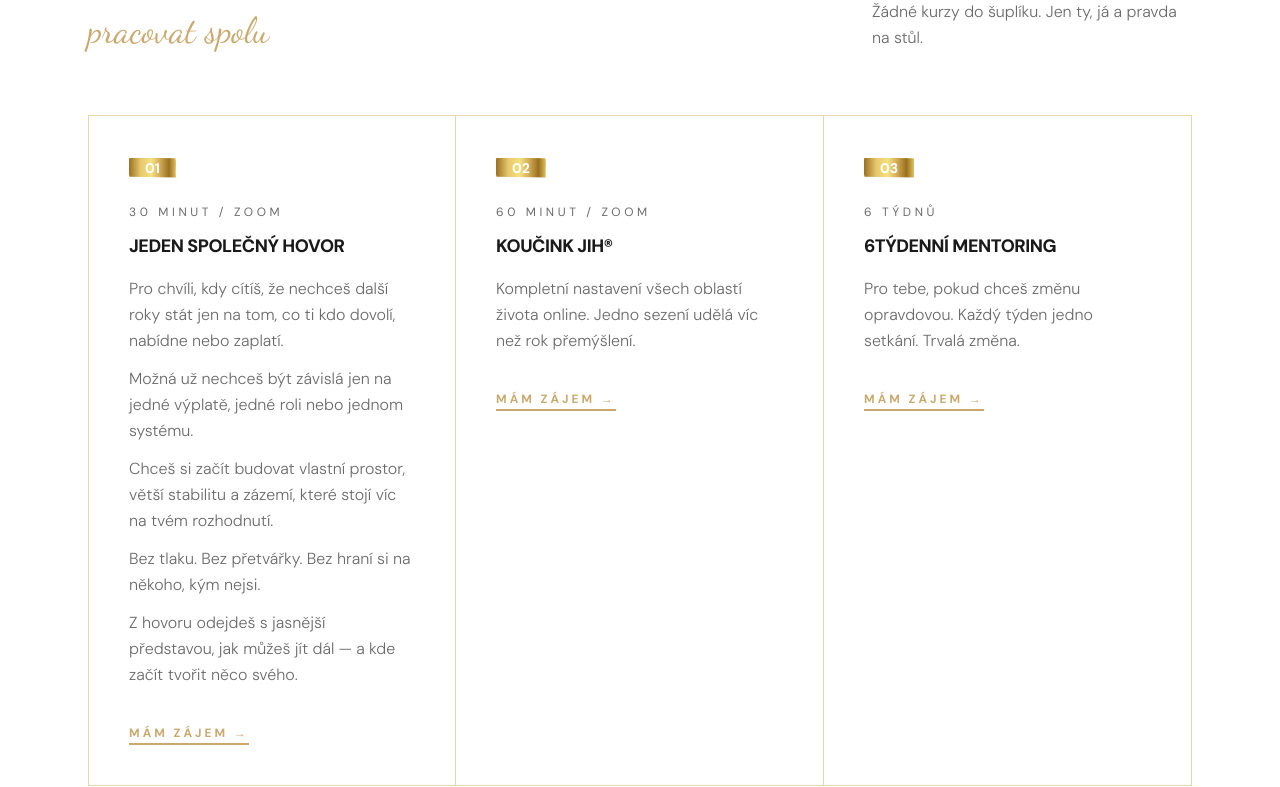
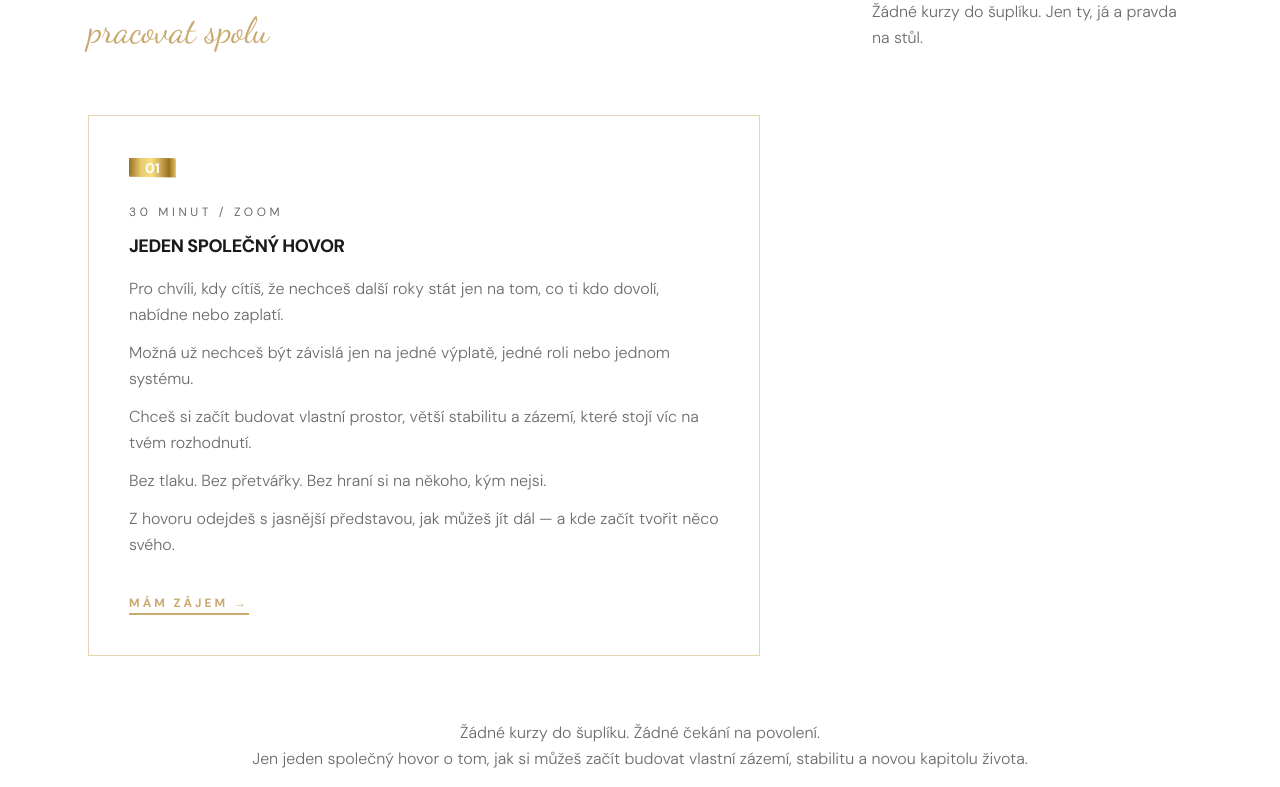
Before and after one commit to jarkamatuska1-png/jecaszit-web, a Next.js app: page / in a window 1280 px wide. Shown: the part 3079-3866 px from the top of the page. Built offline with nearby package versions, Linux system fonts and the light colour scheme.

Commit message:
Services: odstraněny karty 02 a 03, jedna nabídka

```diff
--- a/components/Services.tsx
+++ b/components/Services.tsx
@@ -8,18 +8,6 @@
     title: "Jeden společný hovor",
     duration: "30 minut / Zoom",
     desc: "Pro chvíli, kdy cítíš, že nechceš další roky stát jen na tom, co ti kdo dovolí, nabídne nebo zaplatí.\n\nMožná už nechceš být závislá jen na jedné výplatě, jedné roli nebo jednom systému.\n\nChceš si začít budovat vlastní prostor, větší stabilitu a zázemí, které stojí víc na tvém rozhodnutí.\n\nBez tlaku. Bez přetvářky. Bez hraní si na někoho, kým nejsi.\n\nZ hovoru odejdeš s jasnější představou, jak můžeš jít dál — a kde začít tvořit něco svého.",
-  },
-  {
-    number: "02",
-    title: "Koučink JIH®",
-    duration: "60 minut / Zoom",
-    desc: "Kompletní nastavení všech oblastí života online. Jedno sezení udělá víc než rok přemýšlení.",
-  },
-  {
-    number: "03",
-    title: "6týdenní mentoring",
-    duration: "6 týdnů",
-    desc: "Pro tebe, pokud chceš změnu opravdovou. Každý týden jedno setkání. Trvalá změna.",
   },
 ];
 
@@ -49,11 +37,11 @@
           </p>
         </div>
 
-        <div className="grid md:grid-cols-3 gap-0">
+        <div className="max-w-2xl">
           {offers.map((o, i) => (
             <div
               key={o.number}
-              className={`p-10 border border-[var(--gold-light)] ${i > 0 ? "md:-ml-px" : ""} hover:border-[var(--gold)] hover:z-10 relative transition-colors duration-300 group`}
+              className="p-10 border border-[var(--gold-light)] hover:border-[var(--gold)] transition-colors duration-300 group"
             >
               <div className="mb-6">
                 <BrushStroke className="font-sans text-sm font-bold">
```
